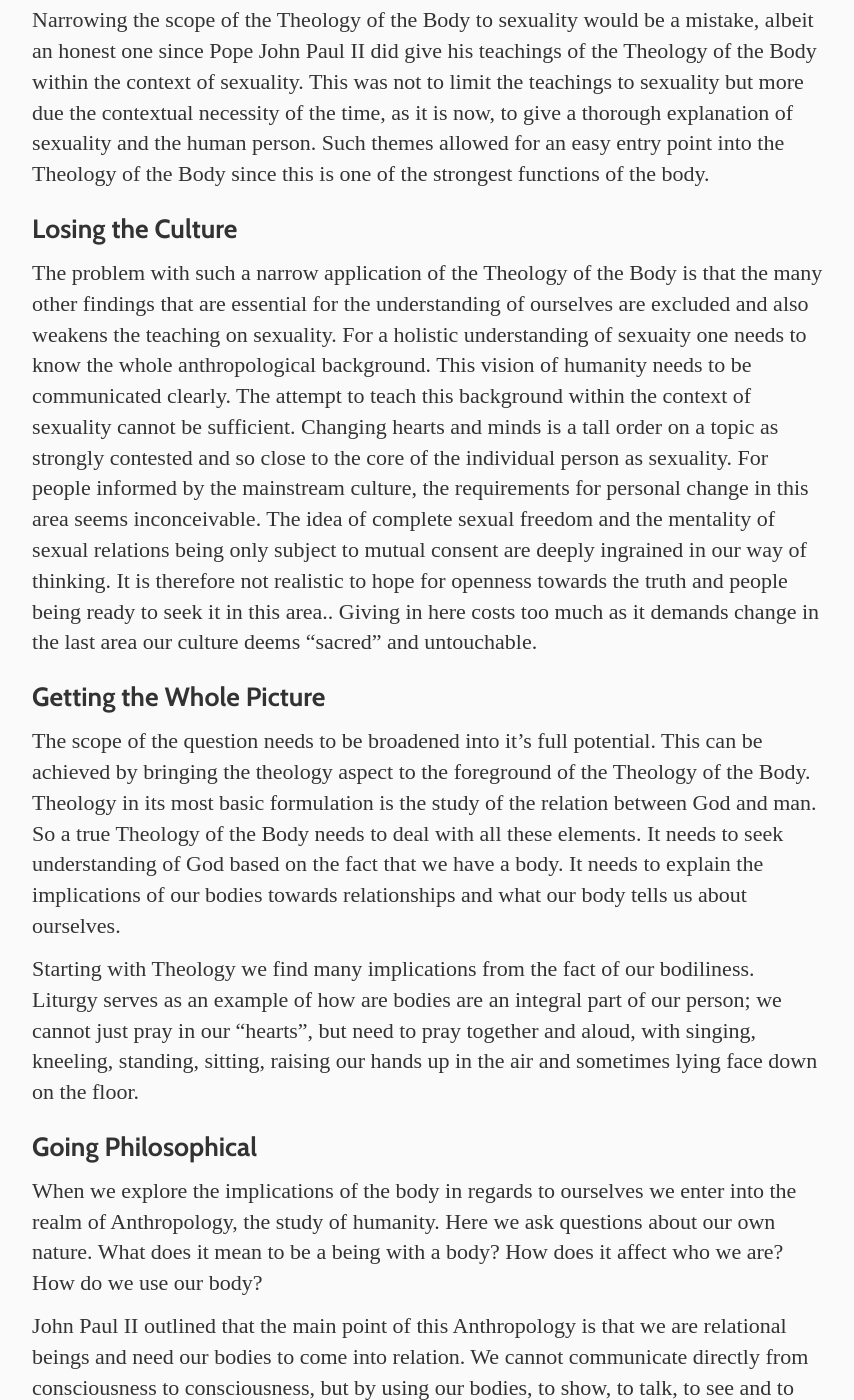
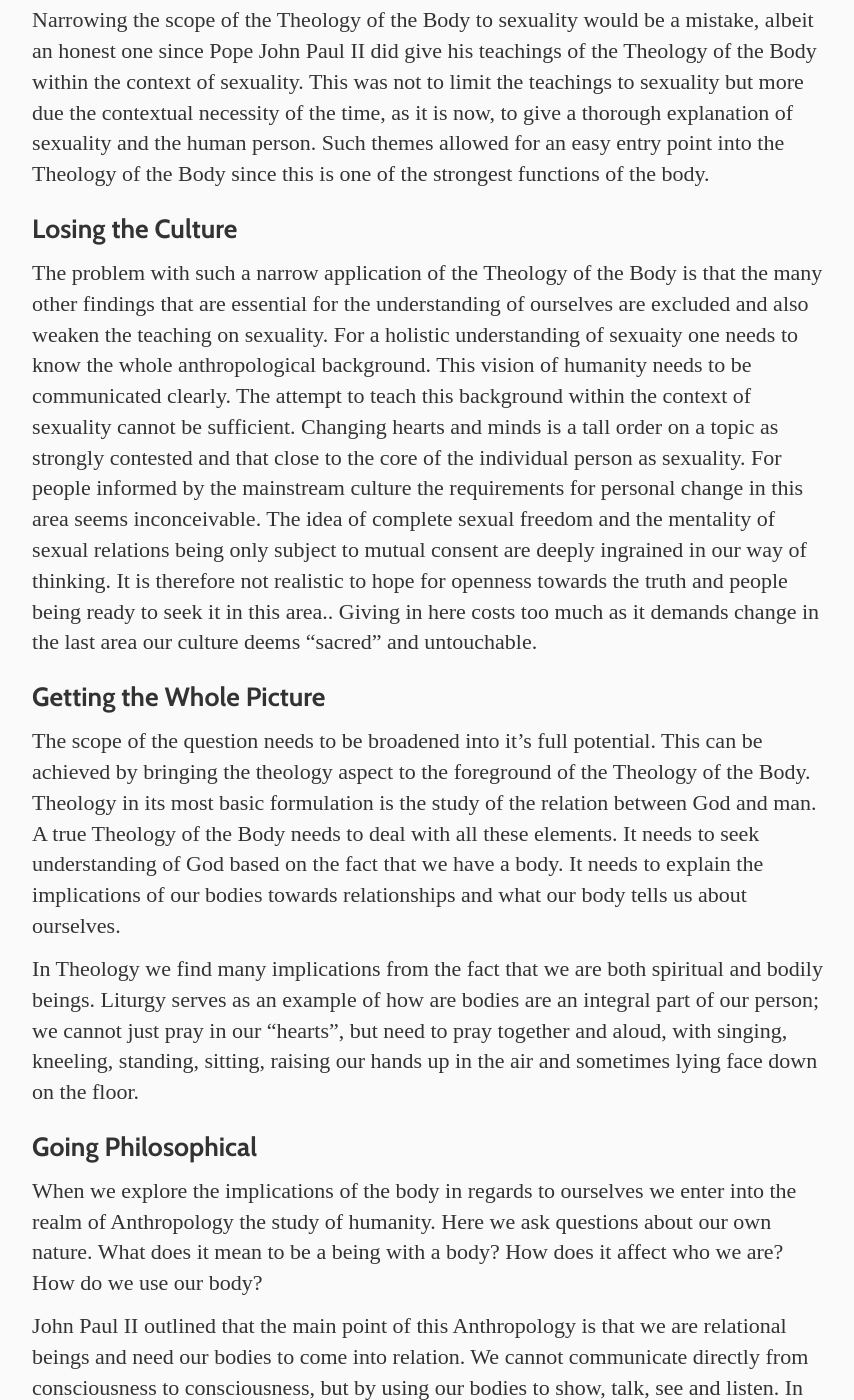
Before and after one commit to Bonifatius/bonifatius.github.io, a Jekyll site: the page built from _posts/2017-05-18-theology-of-the-body-is-not-about-sex.md, in a window 1280 px wide and 1400 px high, scrolled down 756 px. Shown: the whole window, without its empty margins (24-878 px from the left). Built offline with Jekyll 4.4.1, drawn with Linux system fonts in a browser that asks for light colours; some web fonts are replaced; comment, search, counter and statistics services are not loaded; some of the changed text lies outside the part shown.

Commit message:
fixes text

```diff
--- a/_posts/2017-05-18-theology-of-the-body-is-not-about-sex.md
+++ b/_posts/2017-05-18-theology-of-the-body-is-not-about-sex.md
@@ -8,25 +8,25 @@
 image_attribution: Luc Viatour / www.Lucnix.be
 image: Vitruve-Luc-Viatour
 ---
-**When talking about the Theology of the Body, we generally assume that it explores the topic of sexual ethics, however this is not what the Theology of the Body is exclusively about. Rather Theology of the Body is about me, you, us and the whole of humanity. It is a study of ourselves since we have been created with a body. Although sexuality is a part of the Theology of the Body, since it is connected to the body and the human person, it is not the whole.**
+**When talking about the Theology of the Body we generally assume that it explores the topic of sexual ethics, however this is not what the Theology of the Body is exclusively about. Rather Theology of the Body is about me, you, us and the whole of humanity. It is a study of ourselves since we have been created with a body. Although sexuality is a part of the Theology of the Body, since it is connected to the body and the human person, it is not the whole.**
 
 Narrowing the scope of the Theology of the Body to sexuality would be a mistake, albeit an honest one since Pope John Paul II did give his teachings of the Theology of the Body within the context of sexuality. This was not to limit the teachings to sexuality but more due the contextual necessity of the time, as it is now, to give a thorough explanation of sexuality and the human person. Such themes allowed for an easy entry point into the Theology of the Body since this is one of the strongest functions of the body.
 
 ## Losing the Culture
 
-The problem with such a narrow application of the Theology of the Body is that the many other findings that are essential for the understanding of ourselves are excluded and also weakens the teaching on sexuality. For a holistic understanding of sexuaity one needs to know the whole anthropological background. This vision of humanity needs to be communicated clearly. The attempt to teach this background within the context of sexuality cannot be sufficient. Changing hearts and minds is a tall order on a topic as strongly contested and so close to the core of the individual person as sexuality.  For people informed by the mainstream culture, the requirements for personal change in this area seems inconceivable.  The idea of complete sexual freedom and the mentality of sexual relations being only subject to mutual consent are deeply ingrained in our way of thinking. It is therefore not realistic to hope for openness towards the truth and people being ready to seek it in this area.. Giving in here costs too much as it demands change in the last area our culture deems “sacred” and untouchable.
+The problem with such a narrow application of the Theology of the Body is that the many other findings that are essential for the understanding of ourselves are excluded and also weaken the teaching on sexuality. For a holistic understanding of sexuaity one needs to know the whole anthropological background. This vision of humanity needs to be communicated clearly. The attempt to teach this background within the context of sexuality cannot be sufficient. Changing hearts and minds is a tall order on a topic as strongly contested and that close to the core of the individual person as sexuality.  For people informed by the mainstream culture the requirements for personal change in this area seems inconceivable.  The idea of complete sexual freedom and the mentality of sexual relations being only subject to mutual consent are deeply ingrained in our way of thinking. It is therefore not realistic to hope for openness towards the truth and people being ready to seek it in this area.. Giving in here costs too much as it demands change in the last area our culture deems “sacred” and untouchable.
 
 ## Getting the Whole Picture
 
-The scope of the question needs to be broadened into it’s full potential. This can be achieved by bringing the theology aspect to the foreground of the Theology of the Body. Theology in its most basic formulation is the study of the relation between God and man. So a true Theology of the Body needs to deal with all these elements. It needs to seek understanding of God based on the fact that we have a body. It needs to explain the implications of our bodies towards relationships and what our body tells us about ourselves.
+The scope of the question needs to be broadened into it’s full potential. This can be achieved by bringing the theology aspect to the foreground of the Theology of the Body. Theology in its most basic formulation is the study of the relation between God and man. A true Theology of the Body needs to deal with all these elements. It needs to seek understanding of God based on the fact that we have a body. It needs to explain the implications of our bodies towards relationships and what our body tells us about ourselves.
 
-Starting with Theology we find many implications from the fact of our bodiliness. Liturgy serves as an example of how are bodies are an integral part of our person; we cannot just pray in our “hearts”, but need to pray together and aloud, with singing, kneeling, standing, sitting, raising our hands up in the air and sometimes lying face down on the floor.
+In Theology we find many implications from the fact that we are both spiritual and bodily beings. Liturgy serves as an example of how are bodies are an integral part of our person; we cannot just pray in our “hearts”, but need to pray together and aloud, with singing, kneeling, standing, sitting, raising our hands up in the air and sometimes lying face down on the floor.
 
 ## Going Philosophical
 
-When we explore the implications of the body in regards to ourselves we enter into the realm of Anthropology, the study of humanity. Here we ask questions about our own nature. What does it mean to be a being with a body? How does it affect who we are? How do we use our body?
+When we explore the implications of the body in regards to ourselves we enter into the realm of Anthropology the study of humanity. Here we ask questions about our own nature. What does it mean to be a being with a body? How does it affect who we are? How do we use our body?
 
-John Paul II outlined that the main point of this Anthropology is that we are relational beings and need our bodies to come into relation. We cannot communicate directly from consciousness to consciousness, but by using our bodies, to show, to talk, to see and to listen. In addition, to achieve anything worthwhile we need our bodies.  Good intentions are empty without putting them into practice through our body. To love someone is meaningless, unless we show it - express it - with our body. I could not write this to you without a body to type it into the computer. Even if we can develop technology to read our brains and so control input to a computer, it is still through the brain within the body.
+John Paul II outlined that the main point of this Anthropology is that we are relational beings and need our bodies to come into relation. We cannot communicate directly from consciousness to consciousness, but by using our bodies to show, talk, see and listen. In addition, to achieve anything worthwhile we need our bodies.  Good intentions are empty without putting them into practice through our body. To love someone is meaningless, unless we show it - express it - with our body. I could not write this to you without a body to type it into the computer. Even if we can develop technology to read our brains and thereby control input to a computer, it is still through the brain within the body.
 
 The Theology of the Body shows the folly in ideas and views of the person that separates us from our bodies: Our body is so much a part of ourselves, we as humans are inseparable from it. In fact, the separation from the body is called death.
 
@@ -34,7 +34,7 @@
 
 From this general study of humanity flow other fields of study and again just a few examples are enough to show how the teaching reaches many diverse fields.
 
-Theology of the Body can shed light on sociological questions. Why do we live in communities and generally need social interactions? More specifically, in this area we might look how the Theology of the Body shows work as a fundamental part of being human. John Paul II himself wrote an extensive treatise on this in his encyclical Laborem Exercens, where the body is always present in being the means with which man transitions its work from his inner subjectivity towards the physical world surrounding him.
+Theology of the Body can shed light on sociological questions. Why do we live in communities and generally need social interactions? More specifically, in this area we might look how the Theology of the Body shows work as a fundamental part of being human. John Paul II himself wrote an extensive treatise on this in his encyclical Laborem Exercens. In the encyclical the body is always present in being the means with which man transitions its work from his inner subjectivity towards the physical world surrounding him.
 
 Important fields to understand through the lense of the Theology of the Body are Pedagogy, Psychology and Medicine, as they are all closely linked to our body in scope or methodology.
 
```
